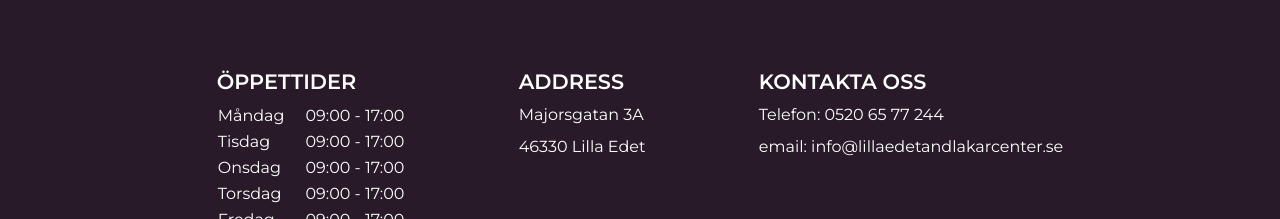
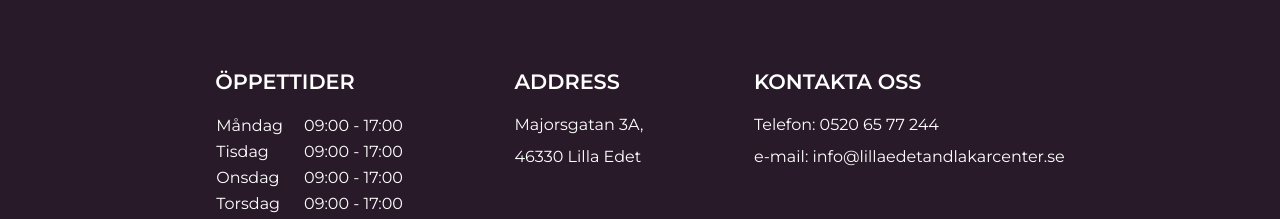
Before and after one commit to ElisaMavilia/lillaedet-vue, a Vue app: page / in a window 1280 px wide. Shown: the part 4141-4360 px from the top of the page. Built offline with nearby package versions, Linux system fonts and the light colour scheme.

Commit message:
Adjustments

```diff
--- a/src/components/FooterComponent.vue
+++ b/src/components/FooterComponent.vue
@@ -12,13 +12,13 @@
         </div>
         <div id="address">
           <h4 class="text-uppercase">Address</h4>
-          <div>Majorsgatan 3A</div>
+          <div>Majorsgatan 3A,</div>
           <div class="pt-2">46330 Lilla Edet</div>
         </div>
         <div id="contact-info">
           <h4 class="text-uppercase">Kontakta Oss</h4>
           <div>Telefon: 0520 65 77 244</div>
-          <div class="pt-2">email: info@lillaedetandlakarcenter.se</div>
+          <div class="pt-2">e-mail: info@lillaedetandlakarcenter.se</div>
         </div>
       </div>
     </div>
@@ -72,7 +72,6 @@ export default {
 };
 </script>
 
-
 <style lang="scss" scoped>
 @use '../assets/styles/partials/variables' as *;
 
@@ -88,6 +87,7 @@ export default {
     h4 {
         font-weight: 600;
         font-size: 1.3rem;
+        padding-bottom: 10px;
     }
 
     .opening-time {
```
